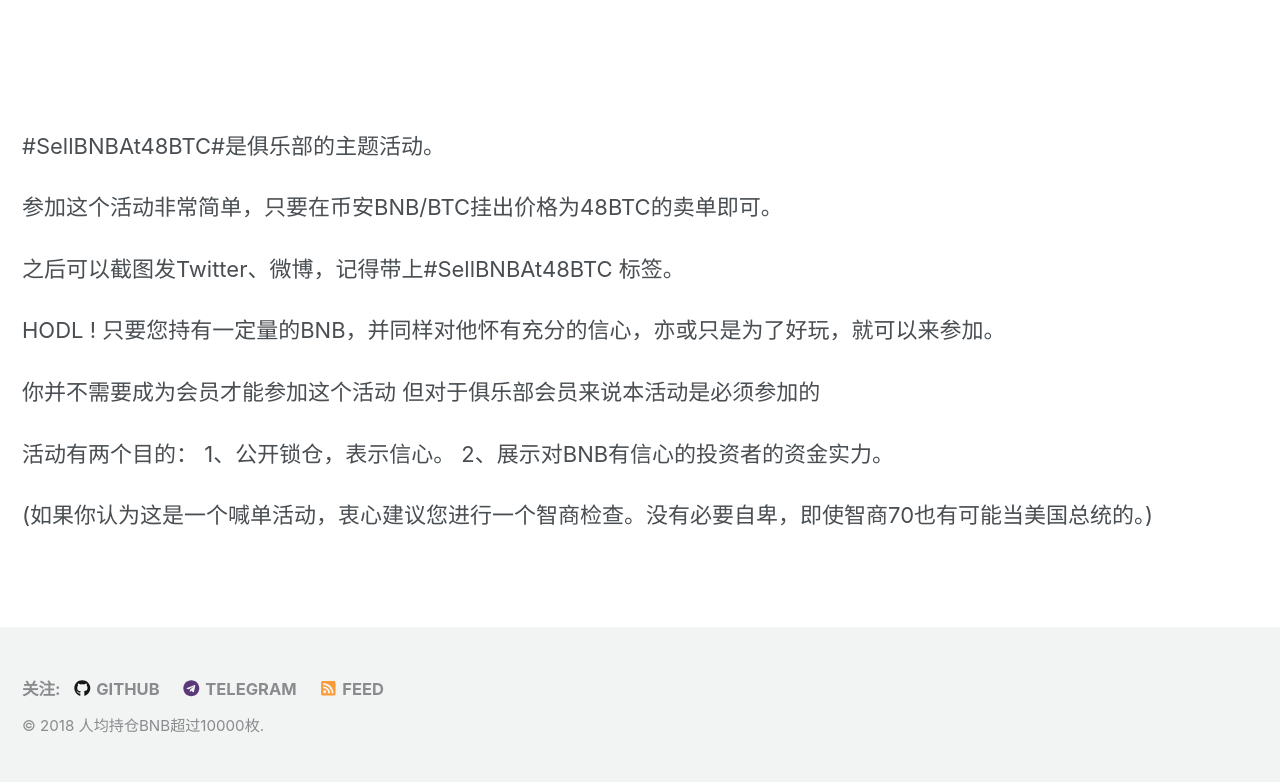
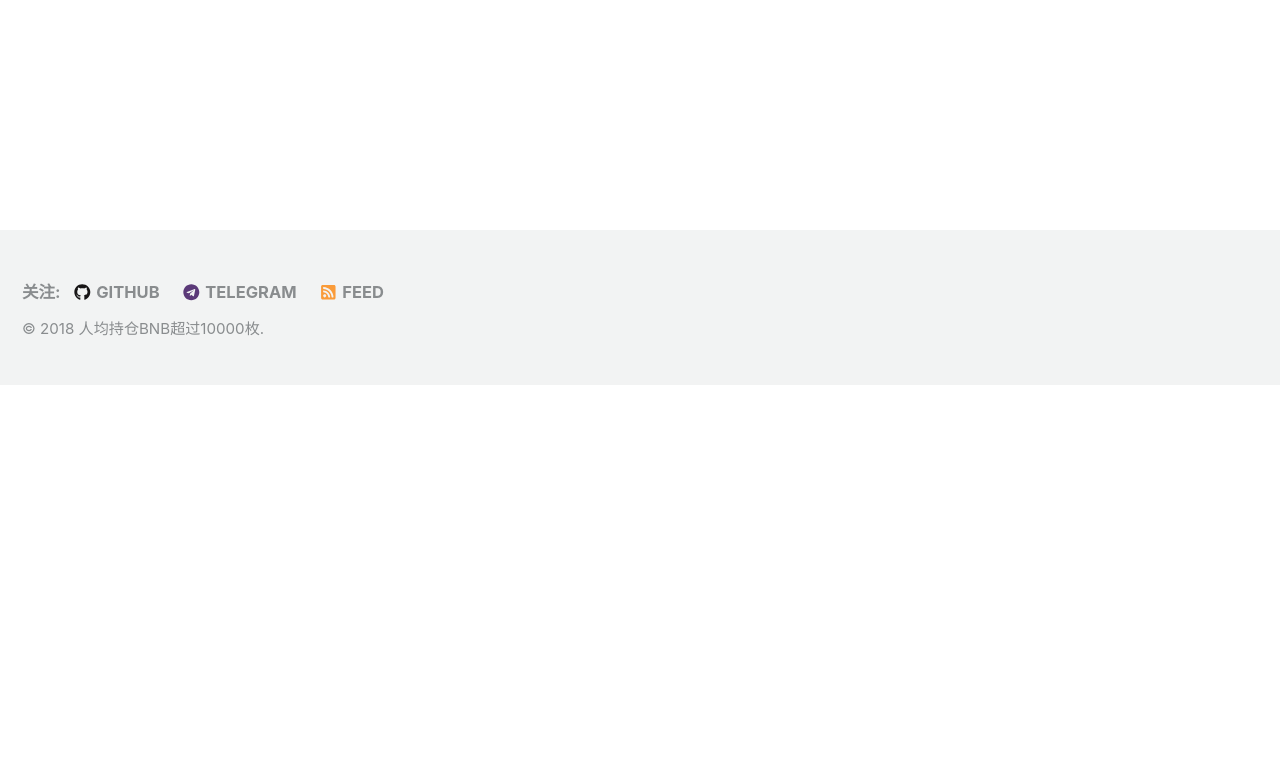
Before and after one commit to 48Club/BNB48Club.github.io, a Jekyll site: the page built from _pages/home.md, in a window 1280 px wide. Shown: the part 515-1297 px from the top of the page. Built offline with Jekyll 4.4.1, drawn with Linux system fonts in a browser that asks for light colours; nearby versions of some CDN libraries; after the commit the page ends 900 px from its top, so only the background shows below that.

Commit message:
Update home.md

```diff
--- a/_pages/home.md
+++ b/_pages/home.md
@@ -10,19 +10,3 @@
 excerpt: "一群持久的人，进行一项持久的投资。"
 
 ---
-
-{% include 48btc.html %}
-
-\#SellBNBAt48BTC\#是俱乐部的主题活动。
-
-参加这个活动非常简单，只要在币安BNB/BTC挂出价格为48BTC的卖单即可。
-
-之后可以截图发Twitter、微博，记得带上#SellBNBAt48BTC 标签。
-
-HODL ! 只要您持有一定量的BNB，并同样对他怀有充分的信心，亦或只是为了好玩，就可以来参加。
-
-你并不需要成为会员才能参加这个活动 但对于俱乐部会员来说本活动是必须参加的
-
-活动有两个目的： 1、公开锁仓，表示信心。 2、展示对BNB有信心的投资者的资金实力。
-
-(如果你认为这是一个喊单活动，衷心建议您进行一个智商检查。没有必要自卑，即使智商70也有可能当美国总统的。)
```
